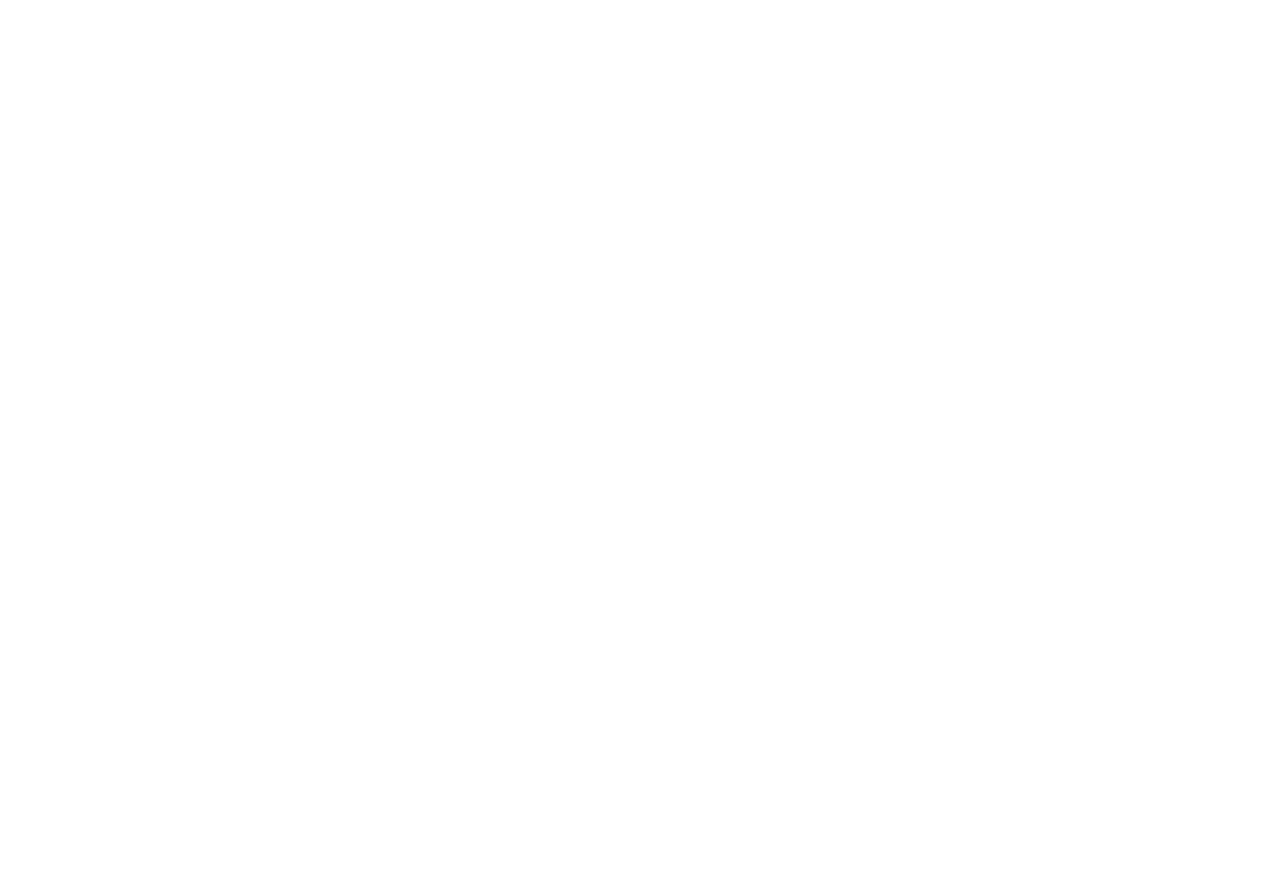
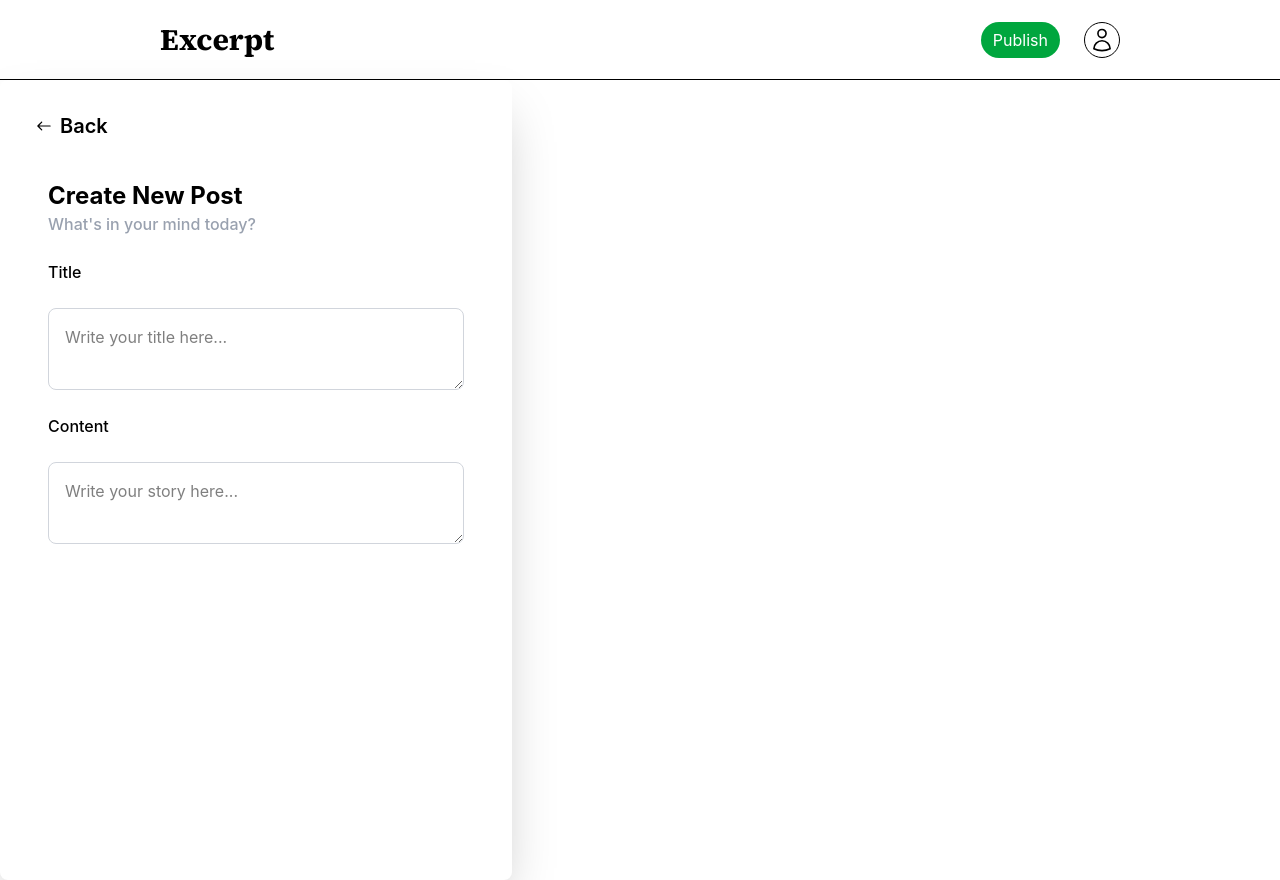
Before and after one commit to yashveersinghh/Excerpt, a React (Vite) app in the folder Frontend/: page /new-story in a window 1280 px wide. Before the commit this address had no page. Before the commit the page ends 800 px from the top, so only its background shows below. Built offline with nearby package versions, Linux system fonts and the light colour scheme.

Commit message:
new post component

```diff
--- a/Frontend/src/App.tsx
+++ b/Frontend/src/App.tsx
@@ -5,6 +5,7 @@
 import { Blog } from './pages/Blog'
 import { Home } from './pages/Home'
 import { Toaster } from 'react-hot-toast'
+import { NewStory } from './pages/NewStory'
 
 function App() {
   return (
@@ -15,7 +16,8 @@
           <Route path="/" element={<Home />} />
           <Route path="/signup" element={<Signup />} />
           <Route path="/signin" element={<Signin />} />
-          <Route path="/blog/:id" element={<Blog />} />
+          <Route path="/blog" element={<Blog />} />
+          <Route path="/new-story" element={<NewStory />} />
         </Routes>
       </BrowserRouter>
     </>
--- /dev/null
+++ b/Frontend/src/components/BlogCard.tsx
@@ -0,0 +1,7 @@
+export const BlogCard = () => {
+    return (
+        <div>
+
+        </div>
+    )
+}
--- /dev/null
+++ b/Frontend/src/components/BlogNav.tsx
@@ -0,0 +1,34 @@
+import { AiOutlineSearch } from "react-icons/ai";
+import { HiOutlinePencilAlt, HiOutlineUser } from "react-icons/hi";
+import { useNavigate } from "react-router-dom"
+
+export const BlogNav = ()=>{
+    const navigate = useNavigate();
+    return (
+        <div className="h-20 md:h-20 flex items-center justify-between px-4 sm:px-8 md:px-10 lg:px-24 xl:px-40 border-b">
+            <div className="flex items-center gap-8">
+                <div onClick={() => {navigate('/blog')}} className="cursor-pointer medium-heading-font font-extrabold text-3xl sm:text-3xl">Excerpt</div>
+                <div className="hidden sm:block">
+                    <div className="relative">
+                        <AiOutlineSearch className="absolute left-3 top-1/2 -translate-y-1/2 text-gray-500 text-lg pointer-events-none" />
+                        <input
+                            type="text"
+                            placeholder="Search"
+                            aria-label="Search"
+                            className="pl-9 pr-4 py-5 h-9 w-54 bg-gray-100 rounded-full border border-gray-200 text-sm text-black focus:outline-none"
+                        />
+                    </div>
+                </div>
+
+            </div>
+            <div className="font-sm flex items-center gap-3 md:gap-6 text-sm md:text-base">
+                <button onClick={() => navigate('/new-story')} className="cursor-pointer flex items-center text-gray-500 hover:text-black transition">
+                    <HiOutlinePencilAlt className="inline-block text-xl mr-2" />
+                    <div className="hidden sm:block text-lg">Write</div>
+                </button>
+                <button className="bg-black cursor-pointer text-white py-2 px-4 rounded-3xl text-sm sm:text-sm md:text-base" onClick={() => window.location.href = "https://github.com/yashveersinghh/Excerpt.git"}>Github</button>
+                <div><HiOutlineUser  className="border border-black rounded-full px-1 text-sm cursor-pointer w-9 h-9"/></div>
+            </div>
+        </div>
+    )
+}
--- a/Frontend/src/pages/Blog.tsx
+++ b/Frontend/src/pages/Blog.tsx
@@ -1,5 +1,9 @@
+import { BlogNav } from "../components/BlogNav"
+
 export const Blog = () => {
     return (
-        <div></div>
+        <div>
+            <BlogNav />
+        </div>
     )
 }
--- /dev/null
+++ b/Frontend/src/pages/NewStory.tsx
@@ -0,0 +1,36 @@
+import { HiOutlineUser } from "react-icons/hi2";
+import { IoIosArrowRoundBack } from "react-icons/io";
+import { useNavigate } from "react-router-dom";
+
+export const NewStory = () => {
+    const navigate = useNavigate();
+    return (
+        <div>
+            <div className="h-20 md:h-20 flex items-center justify-between px-4 sm:px-8 md:px-10 lg:px-24 xl:px-40 border-b">
+                <div className="flex items-center gap-8">
+                    <div onClick={() => {navigate('/blog')}} className="cursor-pointer medium-heading-font font-extrabold text-3xl sm:text-3xl flex">Excerpt</div>
+                </div>
+                <div className="font-sm flex items-center gap-3 md:gap-6 text-sm md:text-base">
+                    <button className="bg-green-600 cursor-pointer text-white py-1.5 px-3 rounded-3xl text-sm sm:text-sm md:text-base" onClick={() => navigate('/blog')}>Publish</button>
+                    <div><HiOutlineUser  className="border border-black rounded-full px-1 text-sm cursor-pointer w-9 h-9"/></div>
+                </div>
+            </div>
+            <div className="bg-white h-screen w-full max-w-lg rounded-lg md:shadow-2xl flex flex-col gap-6 p-8 relative">
+                <div className="relative flex items-center gap-1 cursor-pointer text-xl font-semibold" onClick={() => navigate('/blog')}>
+                    <IoIosArrowRoundBack className="text-2xl"/>
+                    <h1>Back</h1>
+                </div>
+                <div className="p-4 flex flex-col gap-6">
+                    <div>
+                        <div className="text-2xl font-bold">Create New Post</div>
+                        <div className="font-medium text-gray-400">What's in your mind today?</div>
+                    </div>
+                    <div className="font-medium">Title</div>
+                    <textarea placeholder="Write your title here..." className="w-full h-full p-4 border border-gray-300 rounded-lg focus:outline-none focus:ring-1 focus:ring-grey-200"></textarea>
+                    <div className="font-medium">Content</div>
+                    <textarea placeholder="Write your story here..." className="w-full h-full p-4 border border-gray-300 rounded-lg focus:outline-none focus:ring-1 focus:ring-grey-200"></textarea>
+                </div>
+            </div>
+        </div>
+    )
+}
--- a/Frontend/src/pages/Signin.tsx
+++ b/Frontend/src/pages/Signin.tsx
@@ -39,7 +39,7 @@
             const jwt = response.data.jwt;
             localStorage.setItem("token", jwt);
             toast.success("Signed in successfully!");
-            navigate("/");
+            navigate("/blog");
         } catch (err) {
             const axiosError = err as AxiosError<{ error: string }>;
             const errMsg = axiosError.response?.data?.error || "Sign-in failed. Please try again.";
@@ -82,7 +82,7 @@
                             const jwt = response.data.jwt;
                             localStorage.setItem("token", jwt);
                             toast.success("Signed in successfully!");
-                            navigate('/');
+                            navigate('/blog');
                         } catch (err) {
                             const axiosError = err as AxiosError<{ error: string }>;
                             const errMsg = axiosError.response?.data?.error || "Google sign-in failed. Please try again.";
--- a/Frontend/src/pages/Signup.tsx
+++ b/Frontend/src/pages/Signup.tsx
@@ -45,7 +45,7 @@
             const jwt = response.data.jwt;
             localStorage.setItem("token", jwt);
             toast.success("Account created successfully!");
-            navigate("/");
+            navigate("/blog");
         } catch (err) {
             const axiosError = err as AxiosError<{ error: string }>;
             const errMsg = axiosError.response?.data?.error || "Signup failed. Please try again.";
@@ -87,7 +87,7 @@
                             console.error('Failed to decode credential', err)
                             toast.error("Google signup failed. Please try again.");
                         }
-                        navigate('/')
+                        navigate('/blog')
                     }}
                     onError={() => {
                         console.log('Login Failed');
```
